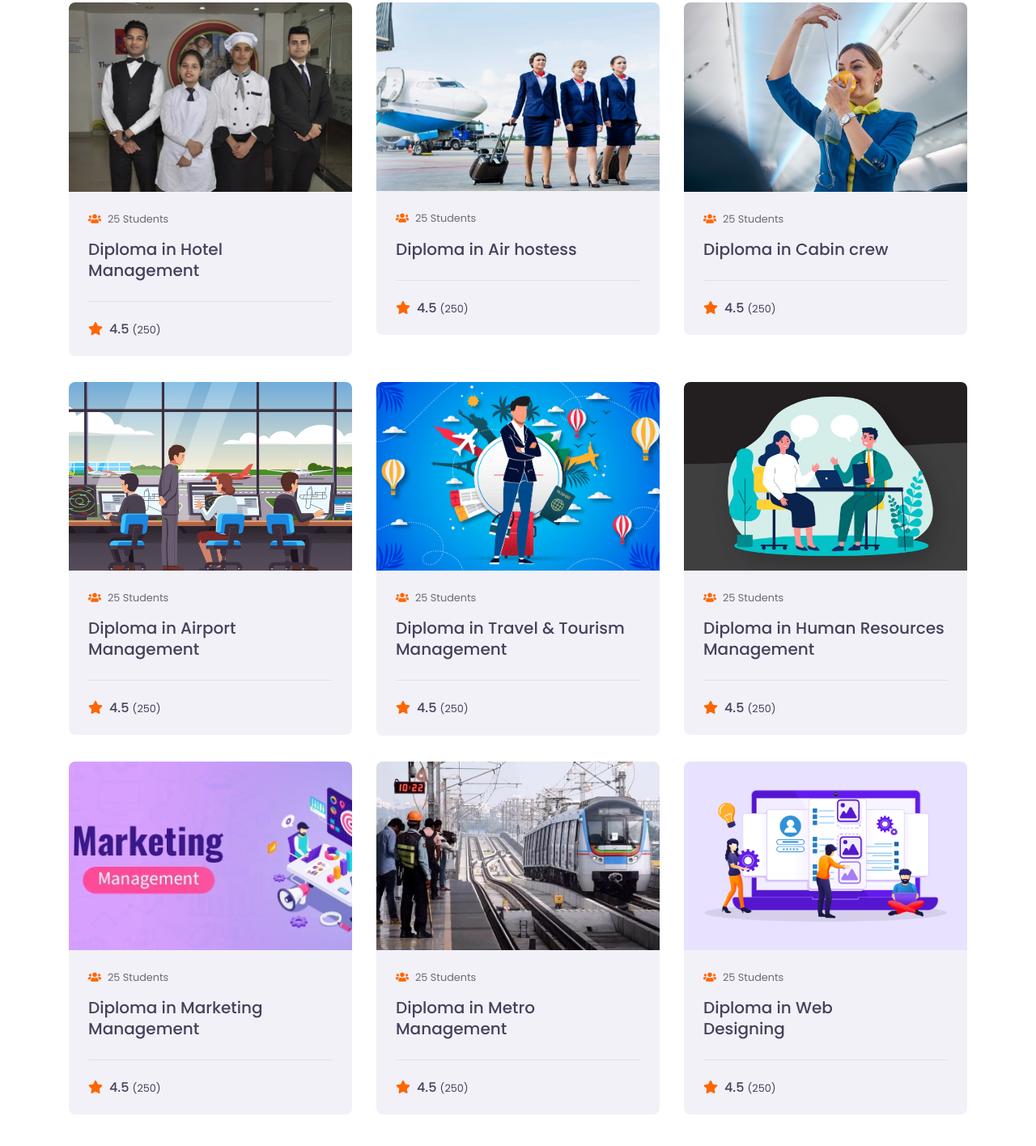
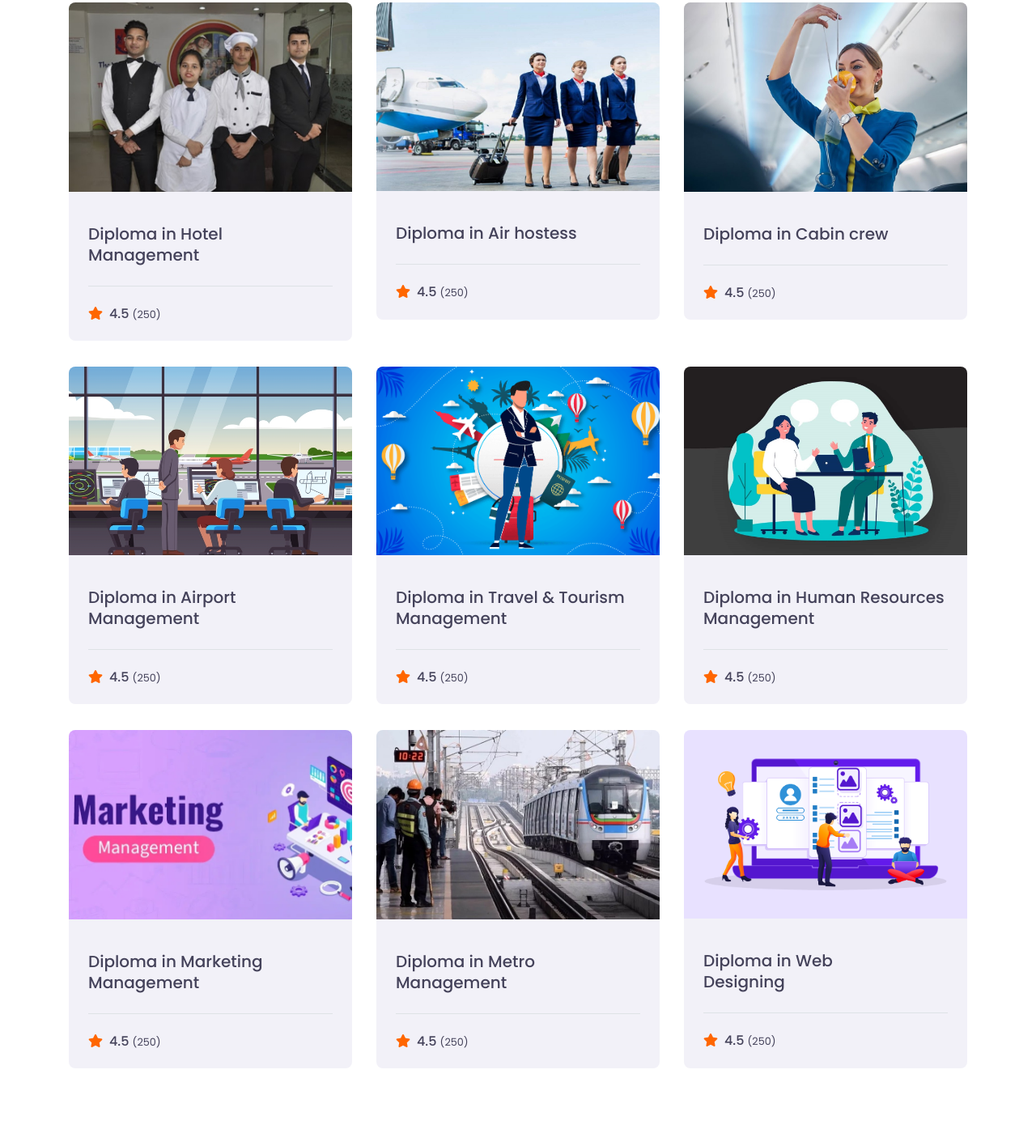
Before and after one commit to mohitkumar743/projectfly, a plain HTML site: page course.html in a window 1280 px wide. Shown: the part 833-2249 px from the top of the page at 81% size. Drawn offline with nearby package versions, Linux system fonts and the light colour scheme.

Commit message:
Update course.html

```diff
--- a/course.html
+++ b/course.html
@@ -146,7 +146,7 @@
                         <img class="img-fluid" src="img/cources/hotel-managment.jpg" alt="">
                         <div class="bg-secondary p-4">
                             <div class="d-flex justify-content-between mb-3">
-                                <small class="m-0"><i class="fa fa-users text-primary mr-2"></i>25 Students</small>
+<!--                                 <small class="m-0"><i class="fa fa-users text-primary mr-2"></i>25 Students</small> -->
                             </div>
                             <a class="h5" href="admission.html">Diploma in Hotel Management</a>
                             <div class="border-top mt-4 pt-4">
@@ -163,7 +163,7 @@
                         <img class="img-fluid" src="img/cources/air.jpeg" alt="">
                         <div class="bg-secondary p-4">
                             <div class="d-flex justify-content-between mb-3">
-                                <small class="m-0"><i class="fa fa-users text-primary mr-2"></i>25 Students</small>
+<!--                                 <small class="m-0"><i class="fa fa-users text-primary mr-2"></i>25 Students</small> -->
                                 <!-- <small class="m-0"><i class="far fa-clock text-primary mr-2"></i>01h 30m</small> -->
                             </div>
                             <a class="h5" href="admission.html">Diploma in Air hostess</a>
@@ -182,7 +182,7 @@
                         <img class="img-fluid" src="img/cources/cabin.jpg" alt="">
                         <div class="bg-secondary p-4">
                             <div class="d-flex justify-content-between mb-3">
-                                <small class="m-0"><i class="fa fa-users text-primary mr-2"></i>25 Students</small>
+<!--                                 <small class="m-0"><i class="fa fa-users text-primary mr-2"></i>25 Students</small> -->
                                 <!-- <small class="m-0"><i class="far fa-clock text-primary mr-2"></i>01h 30m</small> -->
                             </div>
                             <a class="h5" href="admission.html">Diploma in Cabin crew</a>
@@ -201,7 +201,7 @@
                         <img class="img-fluid" src="img/cources/airport.jpeg" alt="">
                         <div class="bg-secondary p-4">
                             <div class="d-flex justify-content-between mb-3">
-                                <small class="m-0"><i class="fa fa-users text-primary mr-2"></i>25 Students</small>
+<!--                                 <small class="m-0"><i class="fa fa-users text-primary mr-2"></i>25 Students</small> -->
                                 <!-- <small class="m-0"><i class="far fa-clock text-primary mr-2"></i>01h 30m</small> -->
                             </div>
                             <a class="h5" href="admission.html">Diploma in Airport Management</a>
@@ -220,7 +220,7 @@
                         <img class="img-fluid" src="img/cources/Travel-and-Tourism.png" alt="">
                         <div class="bg-secondary p-4">
                             <div class="d-flex justify-content-between mb-3">
-                                <small class="m-0"><i class="fa fa-users text-primary mr-2"></i>25 Students</small>
+<!--                                 <small class="m-0"><i class="fa fa-users text-primary mr-2"></i>25 Students</small> -->
                                 <!-- <small class="m-0"><i class="far fa-clock text-primary mr-2"></i>01h 30m</small> -->
                             </div>
                             <a class="h5" href="admission.html">Diploma in Travel & Tourism Management</a>
@@ -239,7 +239,7 @@
                         <img class="img-fluid" src="img/cources/hr.jpg" alt="">
                         <div class="bg-secondary p-4">
                             <div class="d-flex justify-content-between mb-3">
-                                <small class="m-0"><i class="fa fa-users text-primary mr-2"></i>25 Students</small>
+<!--                                 <small class="m-0"><i class="fa fa-users text-primary mr-2"></i>25 Students</small> -->
                                 <!-- <small class="m-0"><i class="far fa-clock text-primary mr-2"></i>01h 30m</small> -->
                             </div>
                             <a class="h5" href="admission.html">Diploma in Human Resources Management</a>
@@ -258,7 +258,7 @@
                         <img class="img-fluid" src="img/cources/marketing-management.jpeg" alt="">
                         <div class="bg-secondary p-4">
                             <div class="d-flex justify-content-between mb-3">
-                                <small class="m-0"><i class="fa fa-users text-primary mr-2"></i>25 Students</small>
+<!--                                 <small class="m-0"><i class="fa fa-users text-primary mr-2"></i>25 Students</small> -->
                                 <!-- <small class="m-0"><i class="far fa-clock text-primary mr-2"></i>01h 30m</small> -->
                             </div>
                             <a class="h5" href="admission.html">Diploma in Marketing Management</a>
@@ -277,7 +277,7 @@
                         <img class="img-fluid" src="img/cources/metro-management.jpg" alt="">
                         <div class="bg-secondary p-4">
                             <div class="d-flex justify-content-between mb-3">
-                                <small class="m-0"><i class="fa fa-users text-primary mr-2"></i>25 Students</small>
+<!--                                 <small class="m-0"><i class="fa fa-users text-primary mr-2"></i>25 Students</small> -->
                                 <!-- <small class="m-0"><i class="far fa-clock text-primary mr-2"></i>01h 30m</small> -->
                             </div>
                             <a class="h5" href="admission.html">Diploma in Metro Management</a>
@@ -296,7 +296,7 @@
                         <img class="img-fluid" src="img/cources/Web-Design.png" alt="">
                         <div class="bg-secondary p-4">
                             <div class="d-flex justify-content-between mb-3">
-                                <small class="m-0"><i class="fa fa-users text-primary mr-2"></i>25 Students</small>
+<!--                                 <small class="m-0"><i class="fa fa-users text-primary mr-2"></i>25 Students</small> -->
                                 <!-- <small class="m-0"><i class="far fa-clock text-primary mr-2"></i>01h 30m</small> -->
                             </div>
                             <a class="h5" href="admission.html">Diploma in Web<br> Designing</a>
```
